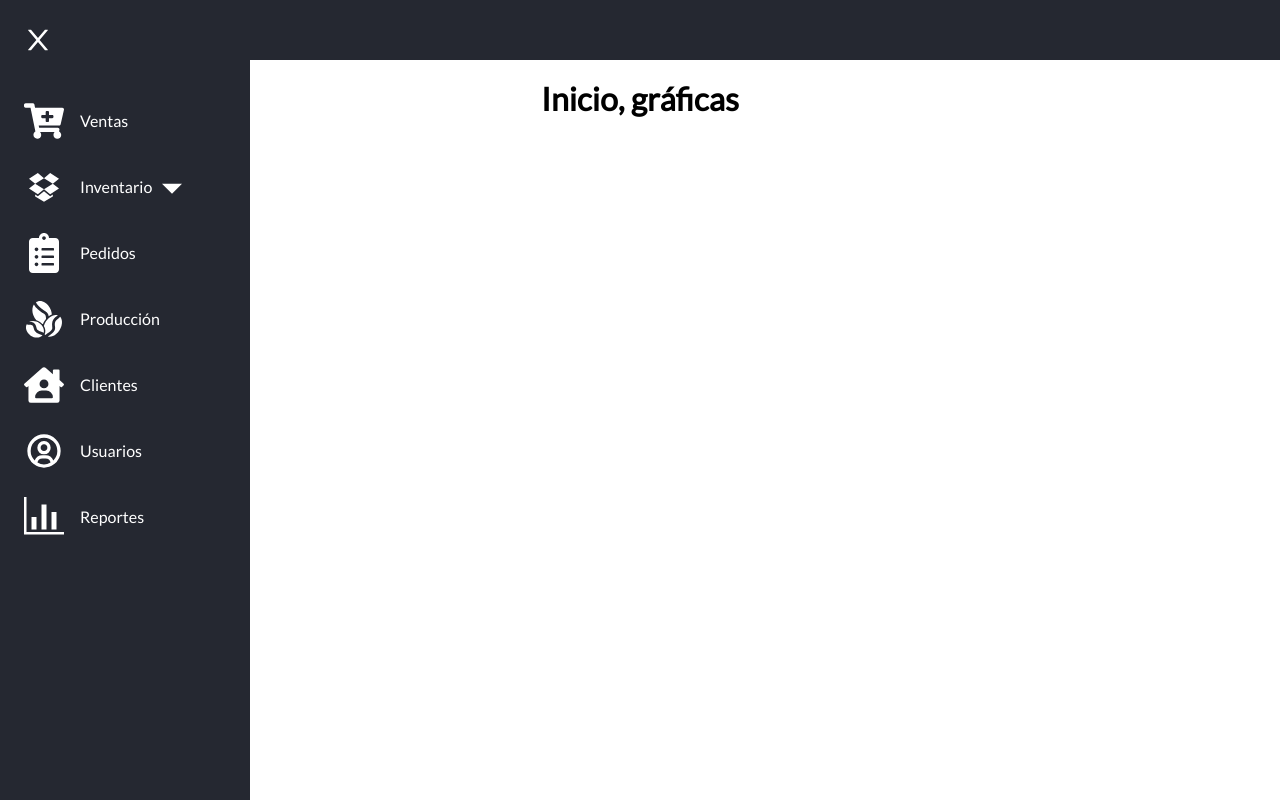
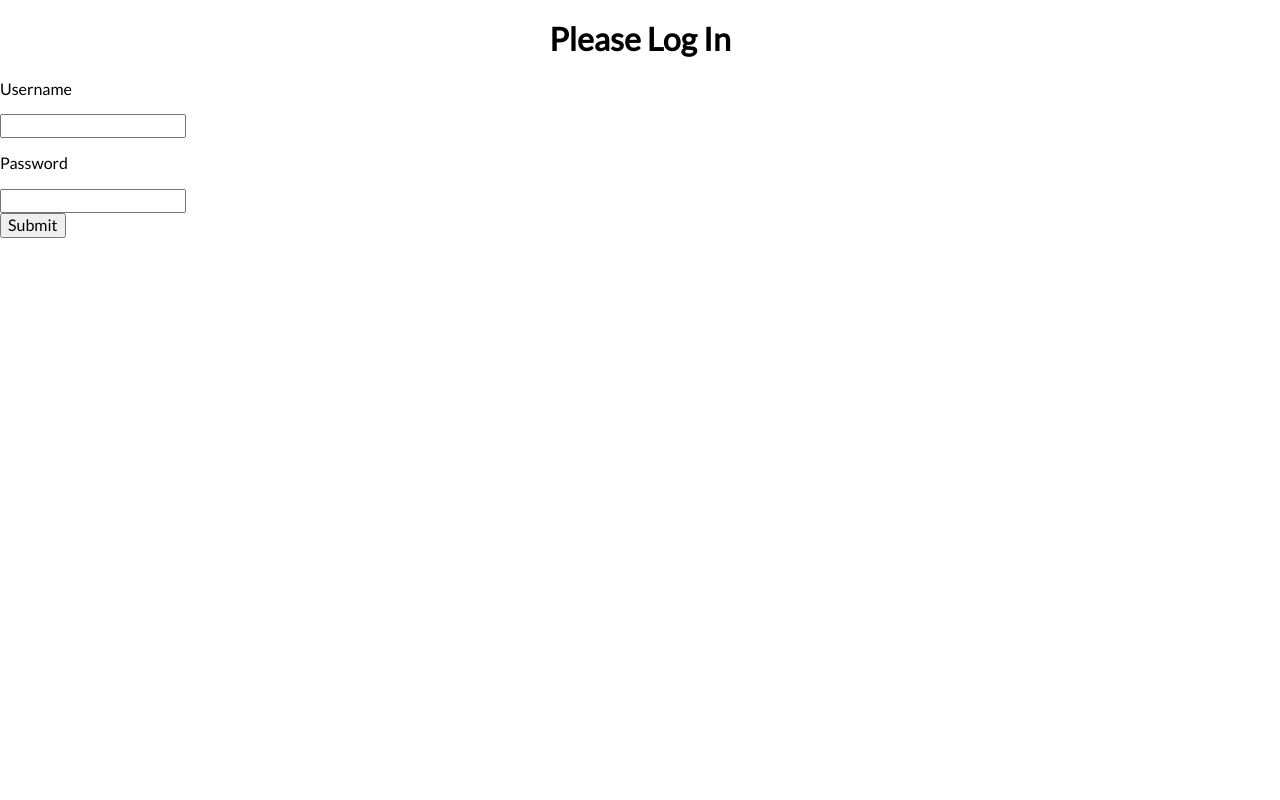
Before and after one commit to JefersonV/Frontend-Web-App-Caf-Vida-, a React (Vite) app: page / in a window 1280 px wide. Built offline with nearby package versions, Linux system fonts and the light colour scheme.

Commit message:
"Login con SessionStorage"

```diff
--- a/package.json
+++ b/package.json
@@ -9,9 +9,11 @@
     "preview": "vite preview"
   },
   "dependencies": {
+    "axios": "^0.27.2",
     "jspdf": "^2.5.1",
     "jspdf-autotable": "^3.5.25",
     "normalize.css": "^8.0.1",
+    "prop-types": "^15.8.1",
     "react": "^18.2.0",
     "react-dom": "^18.2.0",
     "react-icons": "^4.4.0",
--- a/src/App.jsx
+++ b/src/App.jsx
@@ -1,5 +1,5 @@
-import SideBarMenu from "./components/SideBarMenu"
-import { BrowserRouter,Routes,Route} from "react-router-dom";
+import SideBarMenu from "./components/SideBarMenu";
+import { BrowserRouter, Routes, Route } from "react-router-dom";
 import Sales from "./pages/Sales";
 import Home from "./pages/Home";
 import Orders from "./pages/Orders";
@@ -13,30 +13,49 @@
 import Shopping from "./pages/Shopping";
 import CustomerReturns from "./pages/CustomerReturns";
 import ProvidersReturns from "./pages/ProvidersReturns";
+import Login from "./pages/Login";
+
+//Librerias para el login
+import useToken from "./components/useToken";
+
+//NOTA: para borrar el token de sessionStorage utilizamos
+//sessionStorage.clear()
 
 function App() {
+  const { token, setToken } = useToken();
+
+  if (!token) {
+    return <Login setToken={setToken} />;
+  }
+
   return (
-  <>
-    <BrowserRouter>
-      <SideBarMenu/>
+    <>
+      <BrowserRouter>
+        <SideBarMenu />
         <Routes>
-          <Route exact path="/" element={ <Home/> }/>
-          <Route path="/sales" element={<Sales/>}/>
-          <Route path="/inventory" element={<Inventory/>} />
-          <Route path="/inventory/products" element={<Products/>} />
-          <Route path="/inventory/providers" element={<Providers/>} />
-          <Route path="/inventory/shopping" element={<Shopping/>} />
-          <Route path="/inventory/sales_returns" element={<CustomerReturns/>} />
-          <Route path="/inventory/shopping_returns" element={<ProvidersReturns/>} />
+          <Route exact path="/" element={<Home />} />
+          <Route path="/sales" element={<Sales />} />
+          <Route path="/inventory" element={<Inventory />} />
+          <Route path="/inventory/products" element={<Products />} />
+          <Route path="/inventory/providers" element={<Providers />} />
+          <Route path="/inventory/shopping" element={<Shopping />} />
+          <Route
+            path="/inventory/sales_returns"
+            element={<CustomerReturns />}
+          />
+          <Route
+            path="/inventory/shopping_returns"
+            element={<ProvidersReturns />}
+          />
           <Route path="/orders" element={<Orders />} />
-          <Route path="/production_cost" element={<Production/>} />
-          <Route path="/customers" element={<Customers/>} />
-          <Route path="/users" element={<AdminUsers/>} />
-          <Route path="/reports" element={<Reports/>} />
+          <Route path="/production_cost" element={<Production />} />
+          <Route path="/customers" element={<Customers />} />
+          <Route path="/users" element={<AdminUsers />} />
+          <Route path="/reports" element={<Reports />} />
         </Routes>
-    </BrowserRouter>
-  </>
-  )
+      </BrowserRouter>
+    </>
+  );
 }
 
-export default App
+export default App;
--- /dev/null
+++ b/src/components/useToken.js
@@ -0,0 +1,21 @@
+import { useState } from "react";
+
+export default function useToken() {
+  const getToken = () => {
+    const tokenString = sessionStorage.getItem("token");
+    const userToken = JSON.parse(tokenString);
+    return userToken?.token;
+  };
+
+  const [token, setToken] = useState(getToken());
+
+  const saveToken = (userToken) => {
+    sessionStorage.setItem("token", JSON.stringify(userToken));
+    setToken(userToken.token);
+  };
+
+  return {
+    setToken: saveToken,
+    token,
+  };
+}
--- /dev/null
+++ b/src/pages/Login.jsx
@@ -0,0 +1,54 @@
+import React, { useState } from "react";
+import PropTypes from "prop-types";
+
+async function loginUser(credentials) {
+  return fetch("http://localhost:3000/login", {
+    method: "POST",
+    headers: {
+      "Content-Type": "aplication/json",
+    },
+    body: JSON.stringify(credentials),
+  }).then((data) => data.json());
+}
+
+const Login = ({ setToken }) => {
+  const [username, setUserName] = useState();
+  const [password, setPassword] = useState();
+
+  const handleSubmit = async (e) => {
+    e.preventDefault();
+    const token = await loginUser({
+      username,
+      password,
+    });
+    setToken(token);
+  };
+
+  return (
+    <div className="login-wrapper">
+      <h1>Please Log In</h1>
+      <form onSubmit={handleSubmit}>
+        <label>
+          <p>Username</p>
+          <input type="text" onChange={(e) => setUserName(e.target.value)} />
+        </label>
+        <label>
+          <p>Password</p>
+          <input
+            type="password"
+            onChange={(e) => setPassword(e.target.value)}
+          />
+        </label>
+        <div>
+          <button type="submit">Submit</button>
+        </div>
+      </form>
+    </div>
+  );
+};
+
+Login.propTypes = {
+  setToken: PropTypes.func.isRequired,
+};
+
+export default Login;
```
Also changed, not shown: 1 other file (tests, documents, lock files or other folders).
